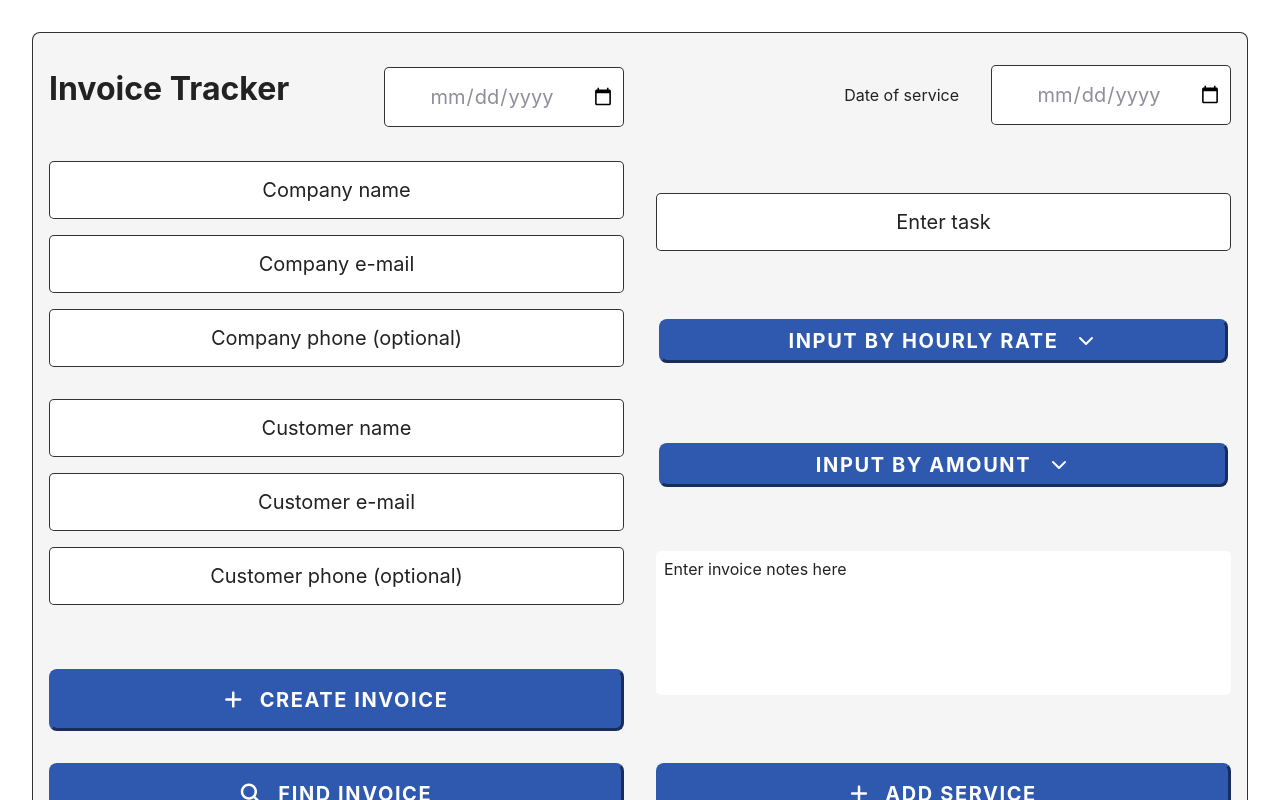
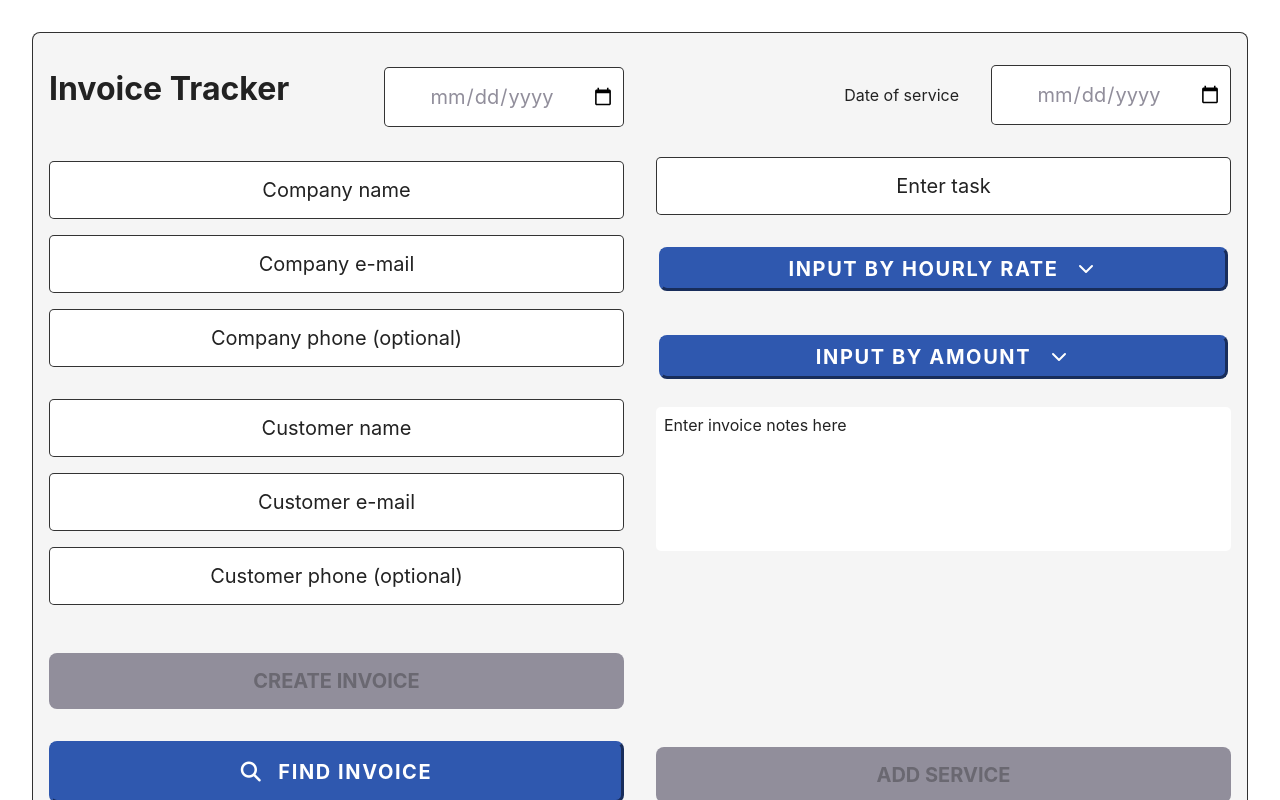
Before and after one commit to casserole27/invoice-tracker, a React (Vite) app: page / in a window 1280 px wide. Shown: the top 800 px of the page. Built offline with nearby package versions, Linux system fonts and the light colour scheme.

Commit message:
Add disabled button styles and logic.

```diff
--- a/src/App.css
+++ b/src/App.css
@@ -116,9 +116,18 @@ button:hover:not(:disabled) > * {
 }
 
 button:disabled {
+  cursor: not-allowed;
+  background-color: var(--txt-gray);
   font-family: 'Inter', sans-serif;
   font-weight: 700;
   text-transform: uppercase;
+  border-radius: var(--br-soft);
+  border: none;
+
+  display: flex;
+  gap: 1rem;
+  justify-content: center;
+  align-items: center;
 }
 
 table {
--- a/src/Components/InvoiceInput/InvoiceInput.tsx
+++ b/src/Components/InvoiceInput/InvoiceInput.tsx
@@ -64,6 +64,10 @@ const InvoiceInput = ({
     }));
   };
 
+  console.log('formData', formData);
+  const { company, customer } = formData;
+  const isDisabled = !formData.invoiceDate || !company.name || !company.email || !customer.name || !customer.email
+
   return (
     <form onSubmit={createInvoice}>
       <div className="title-container">
@@ -72,6 +76,7 @@ const InvoiceInput = ({
           type="date"
           value={formData.invoiceDate}
           onChange={(e) => handleInputChange('invoiceDate', e.target.value)}
+          required
         />
       </div>
       <CompanyInfoForm
@@ -86,8 +91,9 @@ const InvoiceInput = ({
       <button
         type="submit"
         aria-label="submit task and price"
+        disabled={isDisabled}
       >
-        <span className="icon fa-solid fa-plus"></span>
+        {!isDisabled && <span className="icon fa-solid fa-plus"></span>}
         Create Invoice
       </button>
       <button
--- a/src/Components/ServiceInput/index.tsx
+++ b/src/Components/ServiceInput/index.tsx
@@ -68,6 +68,7 @@ export default function ServiceInput({
       notes: ''
     }));
   };
+  const isDisabled = !services.serviceDate || !services.description || ((!services.numberOfHours || !services.hourlyRate) && !services.serviceAmount);
 
   return (
     <form onSubmit={addService}>
@@ -102,8 +103,9 @@ export default function ServiceInput({
       <button
         type="submit"
         className="save-btn"
+        disabled={isDisabled}
       >
-        <span className="icon fa-solid fa-plus"></span>
+        {!isDisabled && <span className="icon fa-solid fa-plus"></span>}
         Add service
       </button>
     </form>
```
